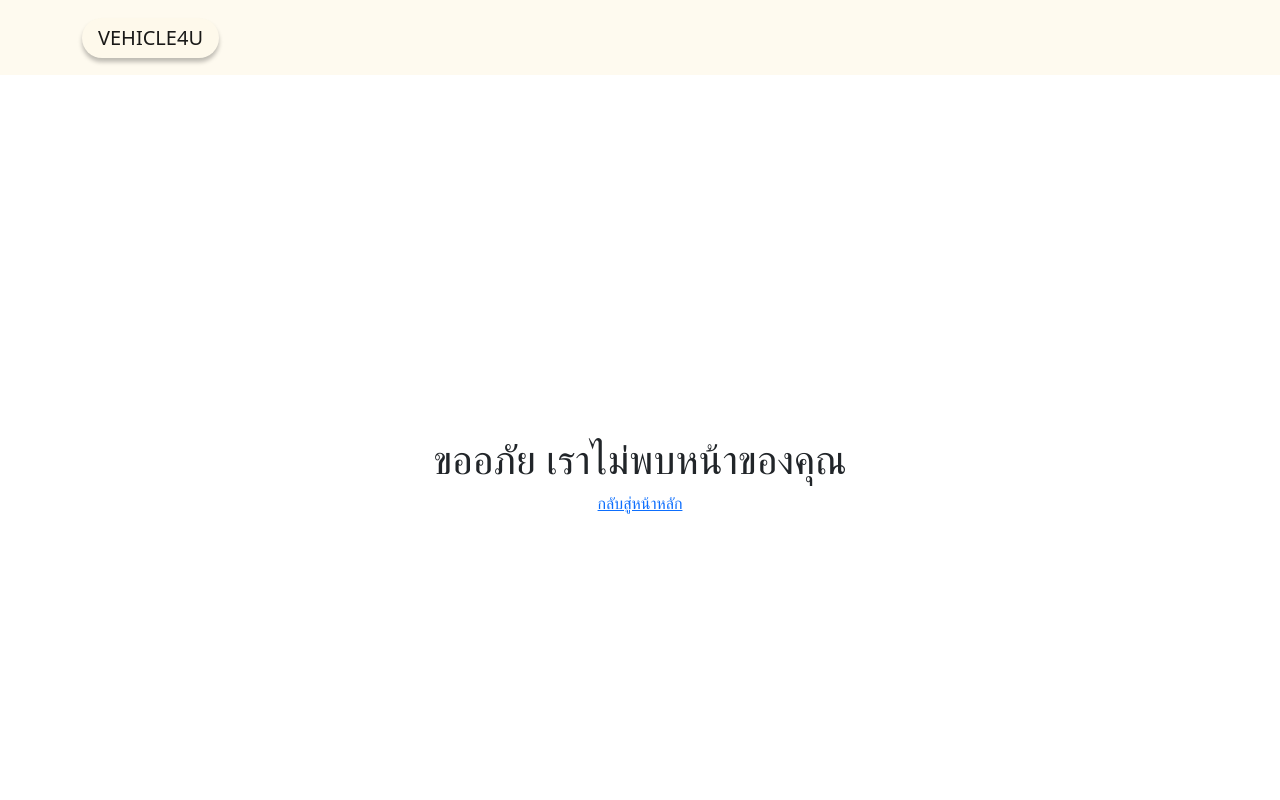
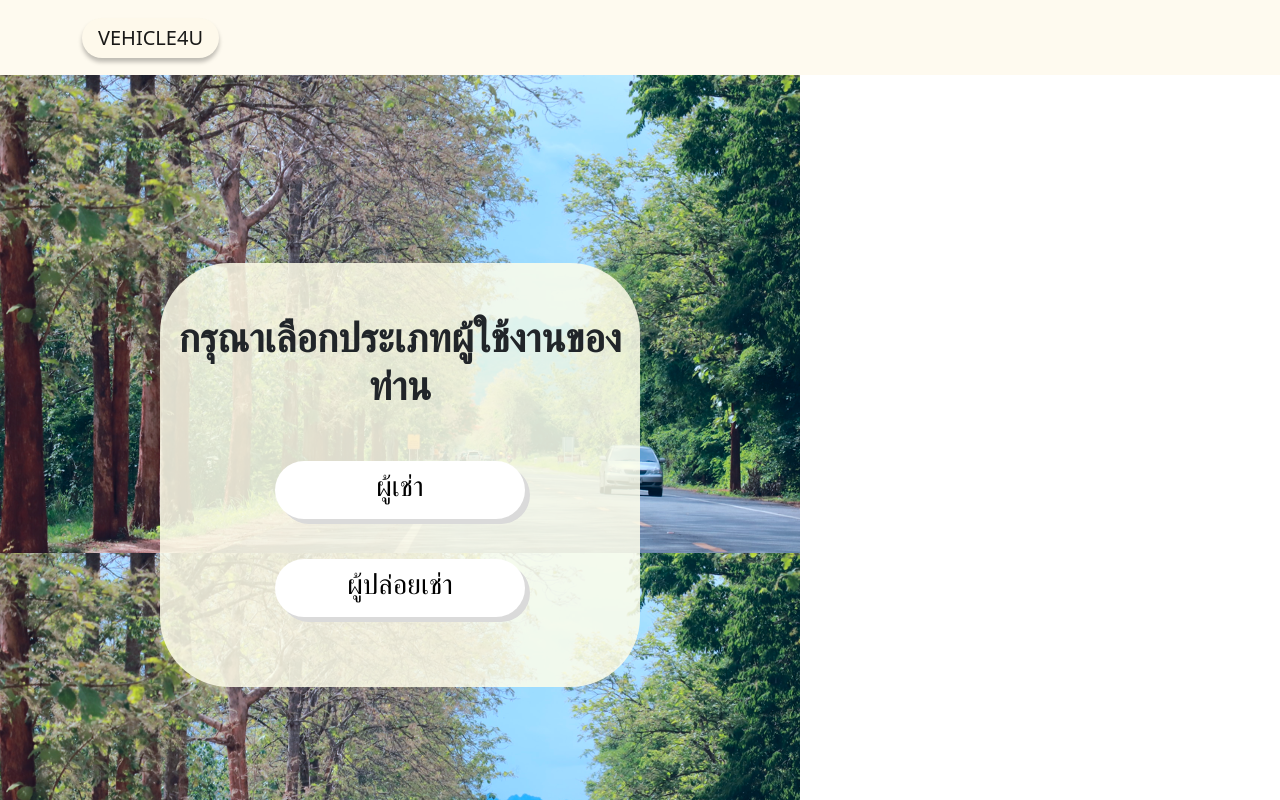
Before and after one commit to tanasak32123/Vehicle4U, a Next.js app in the folder my-app/: page /role_selection in a window 1280 px wide. Before the commit this address had no page. Shown: the top 800 px of the page. Built offline with nearby package versions, Linux system fonts and the light colour scheme.

Commit message:
role selection page

```diff
--- a/my-app/package.json
+++ b/my-app/package.json
@@ -16,10 +16,10 @@
     "bootstrap": "^5.2.3",
     "eslint": "8.32.0",
     "eslint-config-next": "13.1.4",
-    "next": "13.1.4",
-    "react": "18.2.0",
+    "next": "^13.1.4",
+    "react": "^18.2.0",
     "react-bootstrap": "^2.7.0",
-    "react-dom": "18.2.0",
+    "react-dom": "^18.2.0",
     "typescript": "4.9.4"
   },
   "devDependencies": {
--- /dev/null
+++ b/my-app/pages/role_selection.tsx
@@ -0,0 +1,32 @@
+import Head from "next/head";
+import Layout from "../components/layout";
+import styles from "@/styles/role_selection.module.css";
+import bg from "../public/bgRoleSelection.png";
+import Link from "next/link";
+
+export default function Home() {
+
+  return (
+    <Layout>
+      <div style={{
+          backgroundImage: `url(${bg.src})`,
+          height: '100vh',
+          width: '100vh',
+          objectFit: "cover",
+        }}  className="d-flex justify-content-center align-items-center"
+      >
+          <div className={`${styles.container}`}>
+            <h1 style={{fontWeight: "1000"}}>กรุณาเลือกประเภทผู้ใช้งานของท่าน</h1>
+            <br/>
+            <Link href="/register?role=renter" className={styles.btn}>
+              <h3 style={{fontWeight: "500"}}>ผู้เช่า</h3>
+            </Link>
+            <Link href="/register?role=provider" className={styles.btn}>
+              <h3 style={{fontWeight: "500"}}>ผู้ปล่อยเช่า</h3>
+            </Link>
+          </div>
+      </div>
+
+    </Layout>
+  );
+}
--- /dev/null
+++ b/my-app/styles/role_selection.module.css
@@ -0,0 +1,26 @@
+.btn {
+  text-decoration: none;
+  display: inline-block;
+  width: 250px;
+  padding: 8px 0;
+  margin: 20px 100px;
+  background: white;
+  border-radius: 40px;
+  color: black;
+  text-align: center;
+  box-shadow: 5px 5px #dadada;
+}
+
+.btn:hover {
+  color: inherit;
+}
+
+.container {
+  background-color: rgb(255, 254, 234, 0.85);
+  border-radius: 70px;
+  padding: 50px 15px;
+  width: 60%;
+  margin: auto;
+  text-align: center;
+  position: relative;
+}
```
Also changed, not shown: my-app/public/bgRoleSelection.png (added), 1 other file (tests, documents, lock files or other folders).
